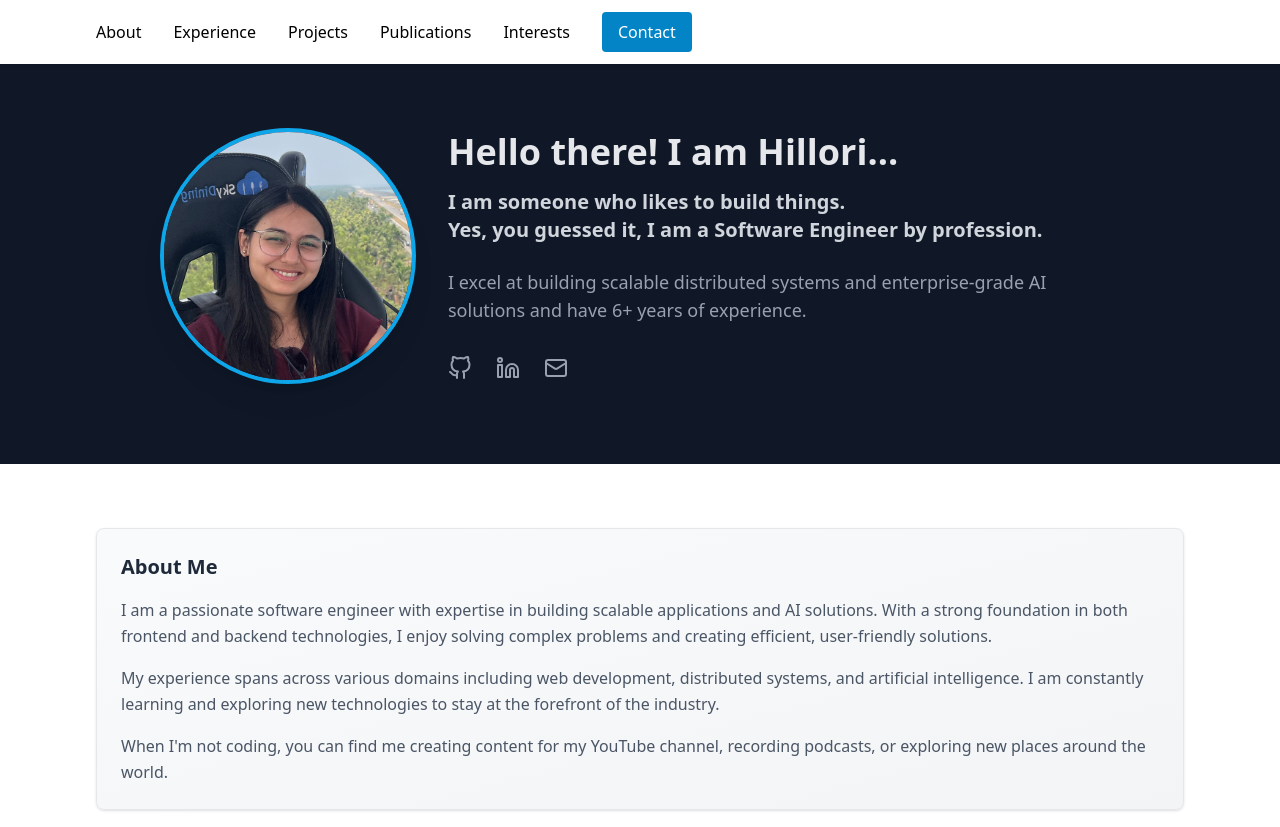
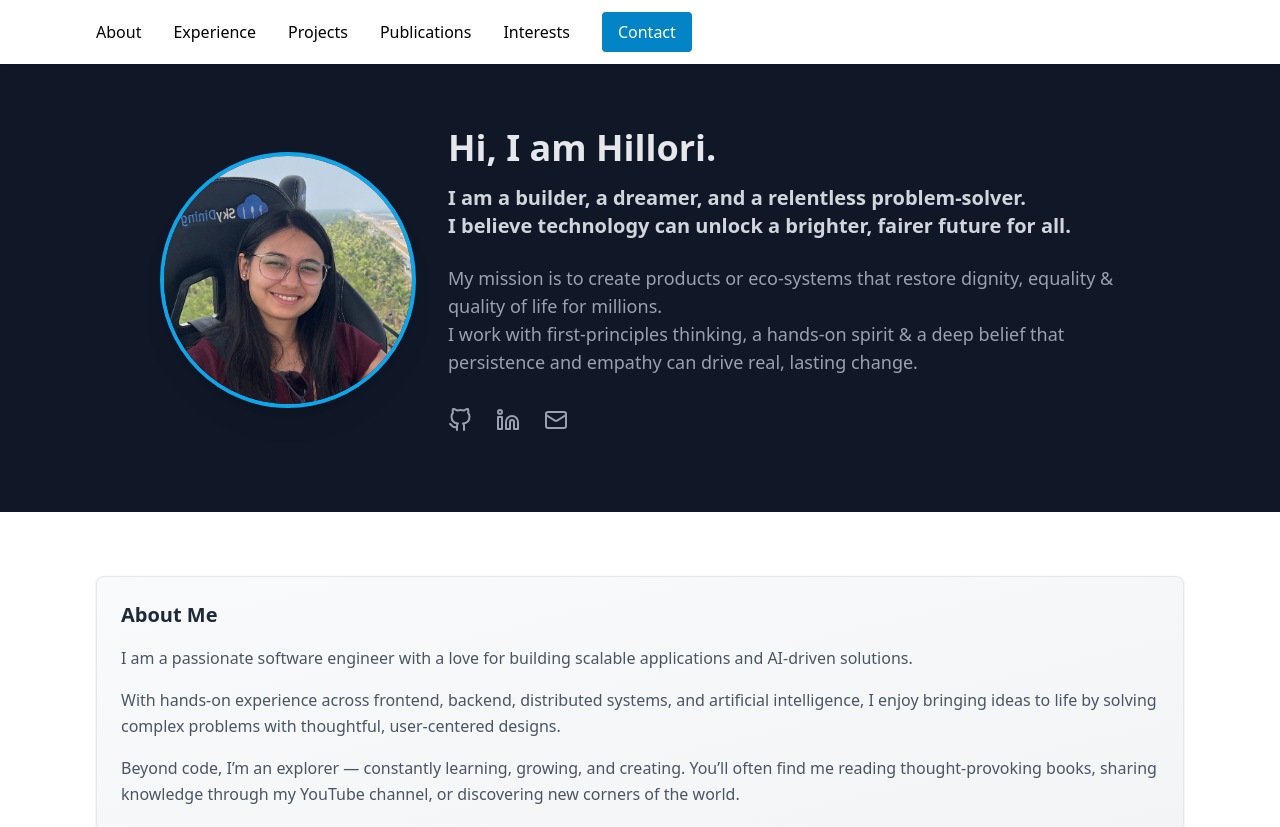
Before and after one commit to HilloriDesai/hillori-portfolio, a Next.js app: page / in a window 1280 px wide. Shown: the top 827 px of the page. Built offline with nearby package versions, Linux system fonts and the light colour scheme.

Commit message:
feat: change in about me section

```diff
--- a/src/components/about.tsx
+++ b/src/components/about.tsx
@@ -107,21 +107,19 @@ const About: React.FC = () => {
         <div className="bg-gradient-to-br from-gray-50 to-gray-100 p-6 rounded-lg shadow-sm border border-gray-200 mb-8">
           <h3 className="text-xl font-semibold mb-4 text-gray-800">About Me</h3>
           <p className="text-gray-600 mb-4 leading-relaxed">
-            I am a passionate software engineer with expertise in building
-            scalable applications and AI solutions. With a strong foundation in
-            both frontend and backend technologies, I enjoy solving complex
-            problems and creating efficient, user-friendly solutions.
+            I am a passionate software engineer with a love for building
+            scalable applications and AI-driven solutions.
           </p>
           <p className="text-gray-600 mb-4 leading-relaxed">
-            My experience spans across various domains including web
-            development, distributed systems, and artificial intelligence. I am
-            constantly learning and exploring new technologies to stay at the
-            forefront of the industry.
+            With hands-on experience across frontend, backend, distributed
+            systems, and artificial intelligence, I enjoy bringing ideas to life
+            by solving complex problems with thoughtful, user-centered designs.
           </p>
           <p className="text-gray-600 leading-relaxed">
-            When I&apos;m not coding, you can find me creating content for my
-            YouTube channel, recording podcasts, or exploring new places around
-            the world.
+            Beyond code, I’m an explorer — constantly learning, growing, and
+            creating. You’ll often find me reading thought-provoking books,
+            sharing knowledge through my YouTube channel, or discovering new
+            corners of the world.
           </p>
         </div>
         <div className="flex m-2 my-6">
--- a/src/components/hero.tsx
+++ b/src/components/hero.tsx
@@ -17,21 +17,25 @@ const Hero: React.FC = () => {
 
         <div className="text-center md:text-left max-w-2xl">
           <h1 className="text-3xl sm:text-4xl text-gray-200 font-bold animate-fade-in">
-            Hello there! I am Hillori...
+            Hi, I am Hillori.
           </h1>
           <h2
             className="text-xl mt-4 text-gray-300 animate-slide-up"
             style={{ animationDelay: "0.2s" }}
           >
-            I am someone who likes to build things.
-            <br /> Yes, you guessed it, I am a Software Engineer by profession.
+            I am a builder, a dreamer, and a relentless problem-solver.
+            <br /> I believe technology can unlock a brighter, fairer future for
+            all.
           </h2>
           <p
             className="mt-6 text-lg max-w-3xl text-gray-400 animate-slide-up"
             style={{ animationDelay: "0.4s" }}
           >
-            I excel at building scalable distributed systems and
-            enterprise-grade AI solutions and have 6+ years of experience.
+            My mission is to create products or eco-systems that restore
+            dignity, equality & quality of life for millions.
+            <br />I work with first-principles thinking, a hands-on spirit & a
+            deep belief that persistence and empathy can drive real, lasting
+            change.
           </p>
           <div
             className="mt-8 flex justify-center md:justify-start space-x-6 animate-fade-in"
```
